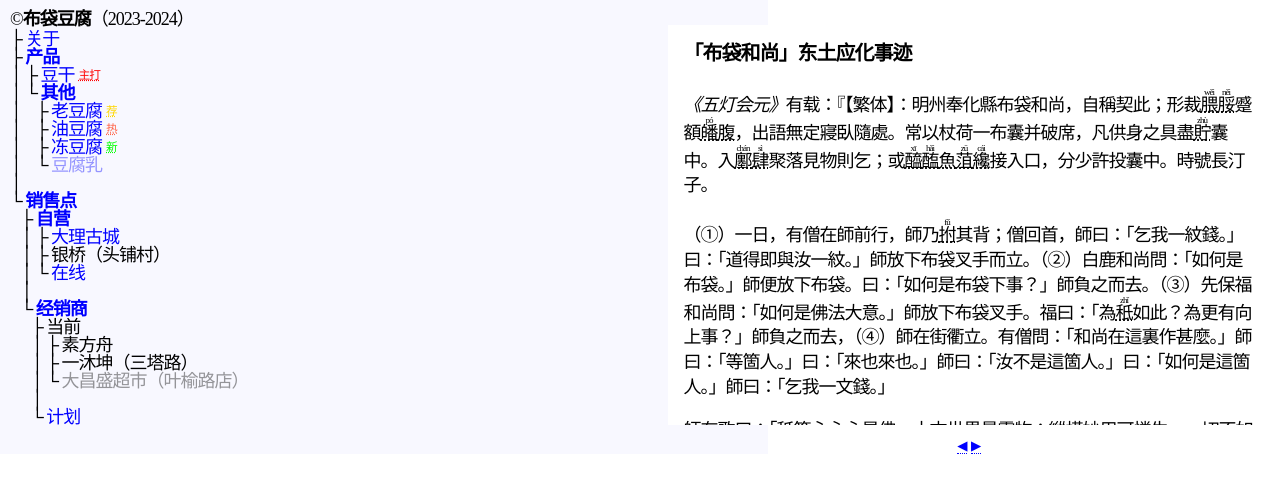
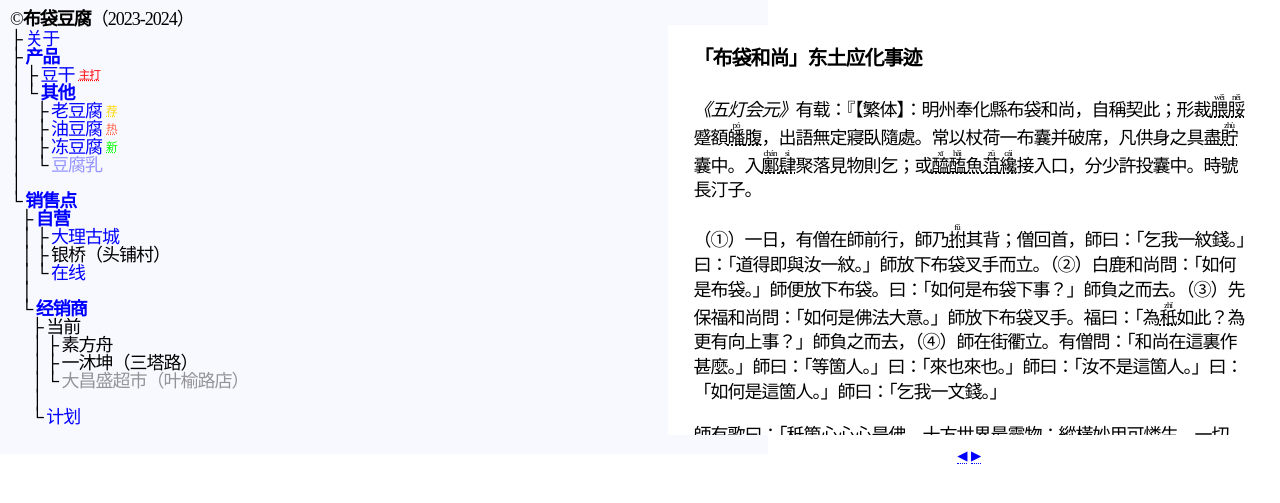
Before and after one commit to budaipro/budai, a Jekyll site: the page built from index.markdown, in a window 1280 px wide. Shown: the top 503 px of the page. Built offline with Jekyll 4.4.1, drawn with Linux system fonts in a browser that asks for light colours; some web fonts are replaced.

Commit message:
更改posts的样式

```diff
--- a/css/main.scss
+++ b/css/main.scss
@@ -215,7 +215,7 @@ mark {
     max-height: 370px;
     overflow: auto;
     background-color: white;
-    padding: 15px;
+    padding: 20px 25px;
     color: black;
     line-height: 1.375;
     text-align: left;
```
